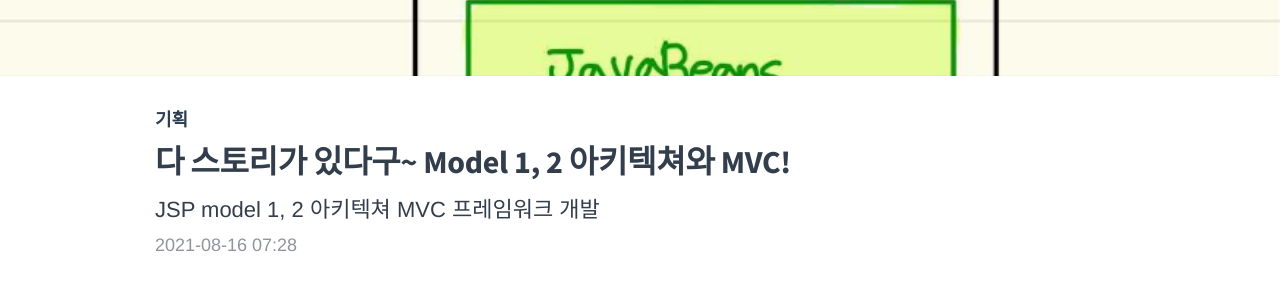
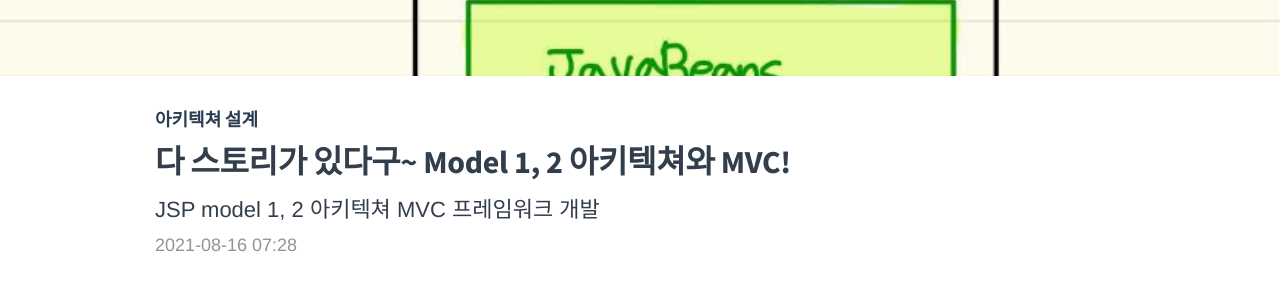
Before and after one commit to ourtreering/ourtreering.github.io, a Jekyll site: the page built from tech/2108160728/index.md, in a window 1280 px wide and 900 px high. Shown: the part 394-694 px from the top of the window. Built offline with Jekyll 4.4.1, drawn with Linux system fonts in a browser that asks for light colours; comment, search, counter and statistics services are not loaded.

```diff
--- a/tech/2108160728/index.md
+++ b/tech/2108160728/index.md
@@ -2,7 +2,7 @@
 layout: post
 type: tech
 date: 2021-08-16 07:28
-category: 기획
+category: 아키텍쳐 설계
 title: 다 스토리가 있다구~ Model 1, 2 아키텍쳐와 MVC!
 subtitle: JSP model 1, 2 아키텍쳐 MVC 프레임워크 개발
 writer: 980424
```
